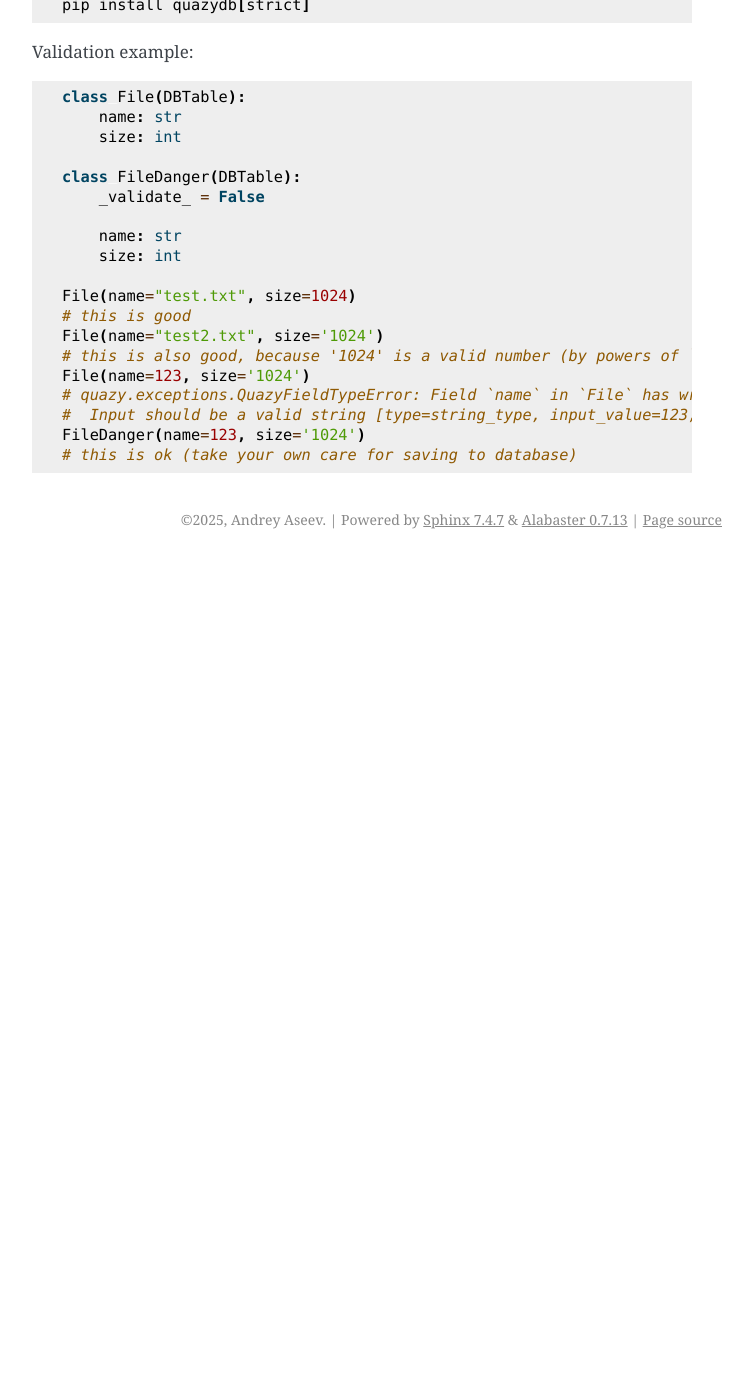
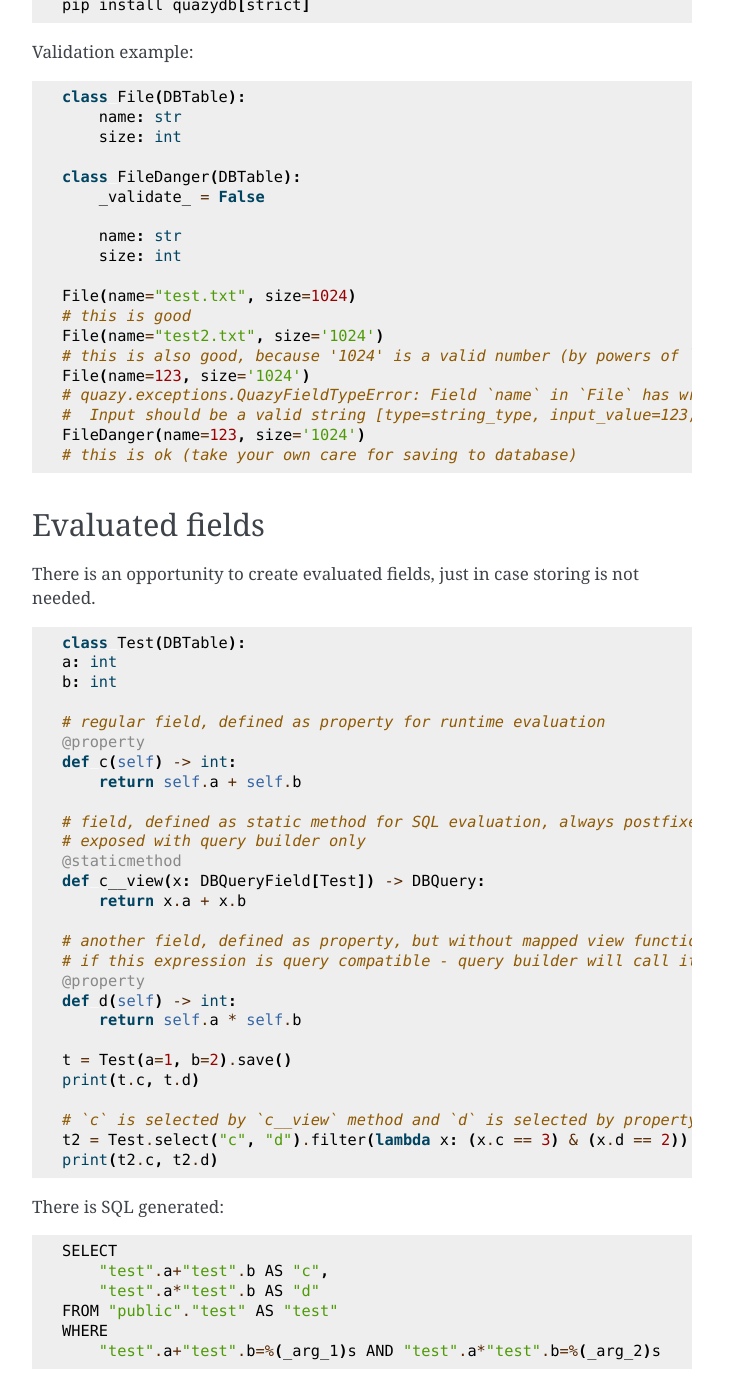
Before and after one commit to zergos/quazydb, a Sphinx documentation site: the page built from docs/source/advanced.rst, in a window 1280 px wide and 1400 px high, scrolled down 9619 px. Shown: the whole window, without its empty margins (388-1141 px from the left). Built offline with Sphinx 7.4.7, drawn with Linux system fonts in a browser that asks for light colours; before the commit the page ends 10178 px from its top, so only the background shows below that.

Commit message:
support for evaluated fields

```diff
--- a/docs/source/advanced.rst
+++ b/docs/source/advanced.rst
@@ -504,3 +504,48 @@ Validation example:
     #  Input should be a valid string [type=string_type, input_value=123, input_type=int]
     FileDanger(name=123, size='1024')
     # this is ok (take your own care for saving to database)
+
+
+Evaluated fields
+================
+
+There is an opportunity to create evaluated fields, just in case storing is not needed.
+
+..  code-block:: python
+
+    class Test(DBTable):
+    a: int
+    b: int
+
+    # regular field, defined as property for runtime evaluation
+    @property
+    def c(self) -> int:
+        return self.a + self.b
+
+    # field, defined as static method for SQL evaluation, always postfixed with `__view`
+    # exposed with query builder only
+    @staticmethod
+    def c__view(x: DBQueryField[Test]) -> DBQuery:
+        return x.a + x.b
+
+    # another field, defined as property, but without mapped view function
+    # if this expression is query compatible - query builder will call it implicitly
+    @property
+    def d(self) -> int:
+        return self.a * self.b
+
+    t = Test(a=1, b=2).save()
+    print(t.c, t.d)
+
+    # `c` is selected by `c__view` method and `d` is selected by property expression
+    t2 = Test.select("c", "d").filter(lambda x: (x.c == 3) & (x.d == 2)).fetch_one()
+    print(t2.c, t2.d)
+
+There is SQL generated::
+
+    SELECT
+        "test".a+"test".b AS "c",
+        "test".a*"test".b AS "d"
+    FROM "public"."test" AS "test"
+    WHERE
+        "test".a+"test".b=%(_arg_1)s AND "test".a*"test".b=%(_arg_2)s
--- a/quazy/__init__.py
+++ b/quazy/__init__.py
@@ -9,6 +9,6 @@ from .db_query import __all__ as query__all__
 from .db_types import *
 from .db_types import __all__ as db_types__all__
 
-VERSION = "1.1.12"
+VERSION = "1.1.13"
 
 __all__ = [*db_factory__all__, *db_table__all__, *db_field__all__, *query__all__, *db_types__all__]
```
Also changed, not shown: 1 other file.
